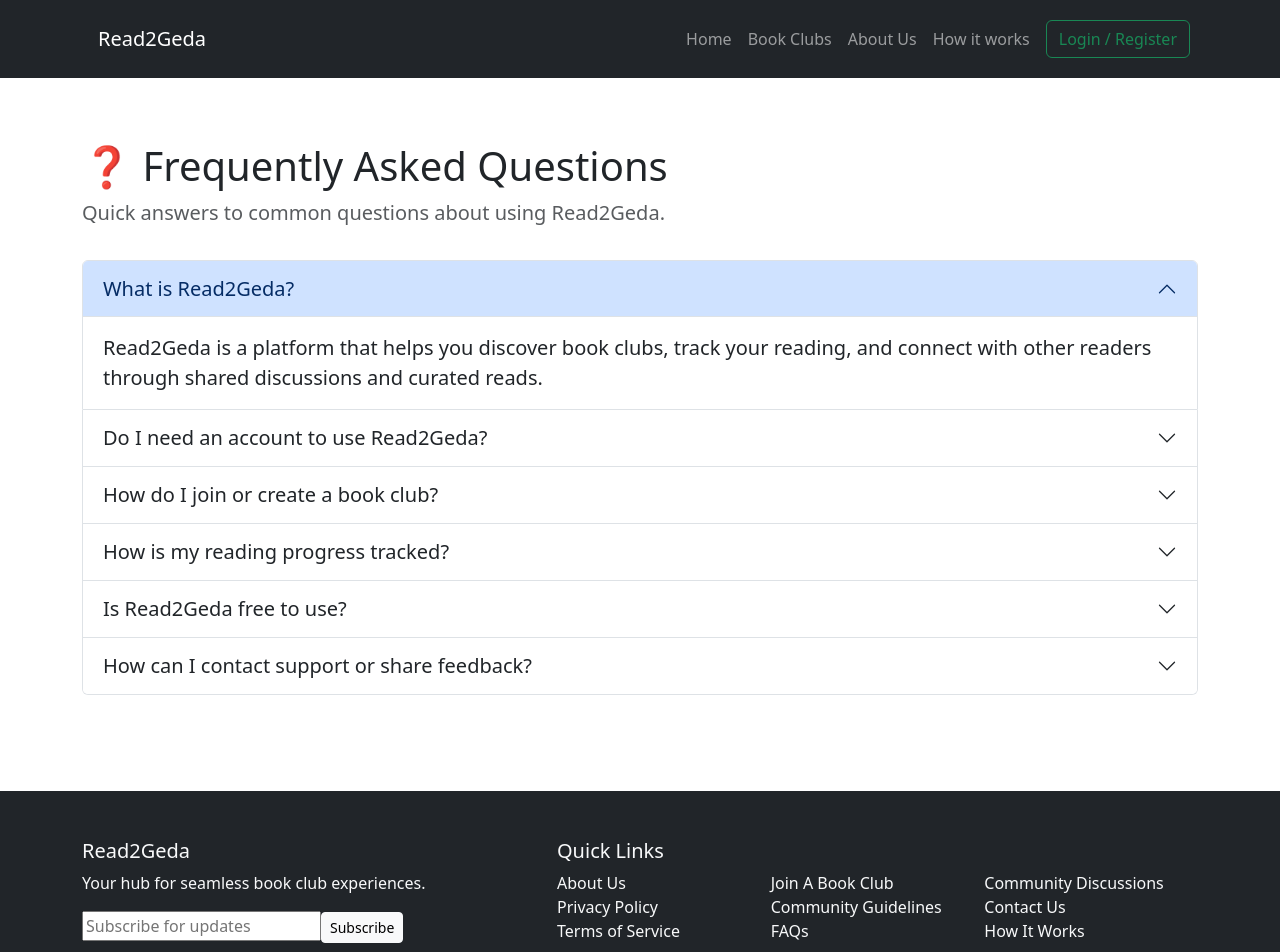
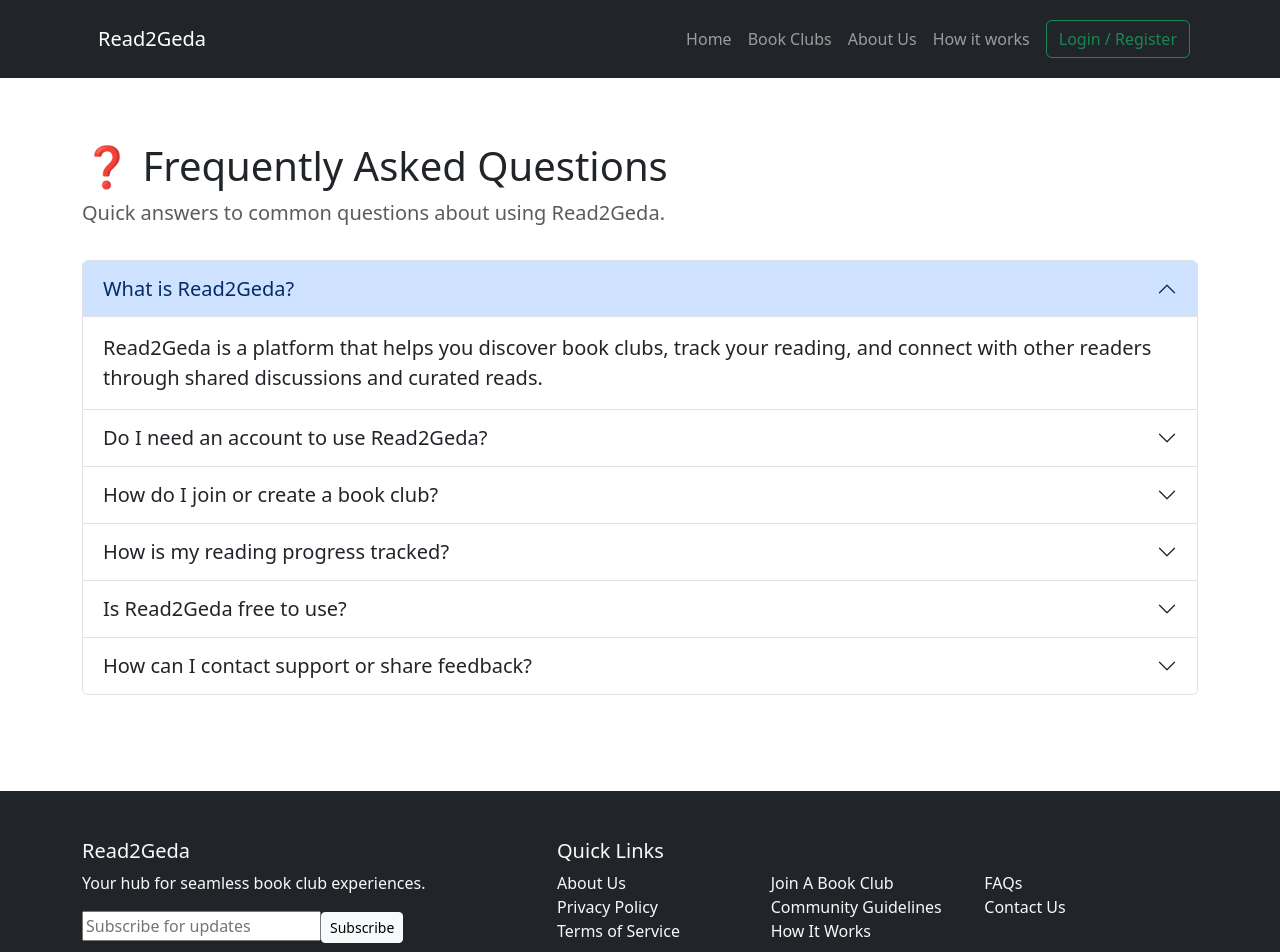
Before and after one commit to Orjihenry/Read2Geda, a React (Vite) app: page /faqs in a window 1280 px wide. Shown: the top 952 px of the page. Built offline with nearby package versions, Linux system fonts and the light colour scheme.

Commit message:
Updated footer links.

```diff
--- a/src/components/Footer.tsx
+++ b/src/components/Footer.tsx
@@ -37,13 +37,12 @@ export default function Footer() {
                 <div className="col-md-4 px-0">
                   <a href="/clubs" className="nav-link quick-links">Join A Book Club</a>
                   <a href="/community-guidelines" className="nav-link quick-links">Community Guidelines</a>
-                  <a href="/faqs" className="nav-link quick-links">FAQs</a>
+                  <a href="/how_it_works" className="nav-link quick-links">How It Works</a>
                 </div>
 
                 <div className="col-md-4 px-0">
-                  <a href="/discussions" className="nav-link quick-links">Community Discussions</a>
+                  <a href="/faqs" className="nav-link quick-links">FAQs</a>
                   <a href="/contact" className="nav-link quick-links">Contact Us</a>
-                  <a href="/how_it_works" className="nav-link quick-links">How It Works</a>
                 </div>
               </div>
             </nav>
```
